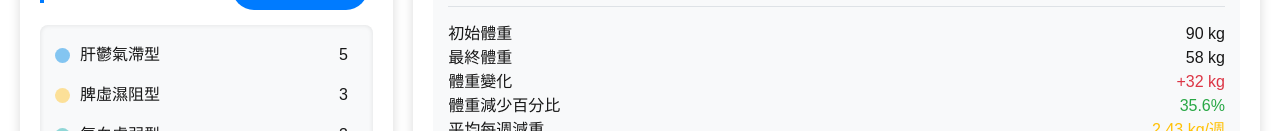
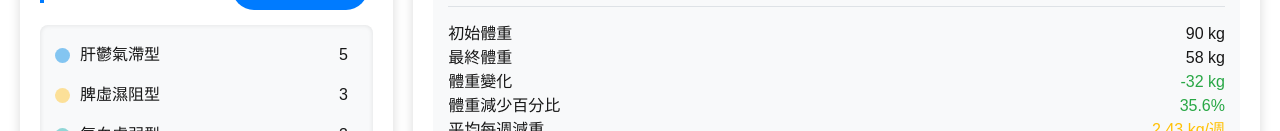
Before and after one commit to colechengame/TCM_FBT, a Next.js app: page / in a window 1280 px wide. Shown: the part 669-800 px from the top of the page. Built offline with nearby package versions, Linux system fonts and the light colour scheme.

Commit message:
Fix weight change color logic

```diff
--- a/app/page.tsx
+++ b/app/page.tsx
@@ -1349,9 +1349,9 @@ const TabNavigation = ({tabs,activeTab,onTabChange}: {tabs: Tab[],activeTab: str
                   <span>體重變化</span>
                   <span style={{
                     fontWeight: 'normal',
-                    color: analysisResults.weightChange > 0 ? colors.danger : colors.success
+                    color: analysisResults.weightChange > 0 ? colors.success : colors.danger
                   }}>
-                    {analysisResults.weightChange > 0 ? '+' : ''}{analysisResults.weightChange} kg
+                    {analysisResults.weightChange > 0 ? '-' : '+'}{Math.abs(analysisResults.weightChange)} kg
                   </span>
                 </div>
                 <div style={{ display: 'flex', justifyContent: 'space-between' }}>
```
